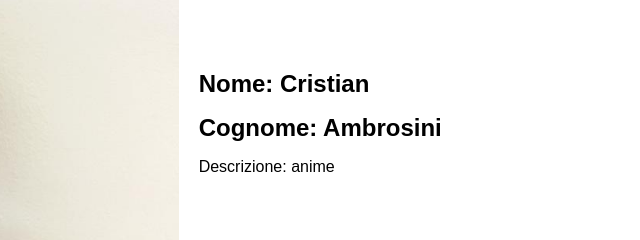
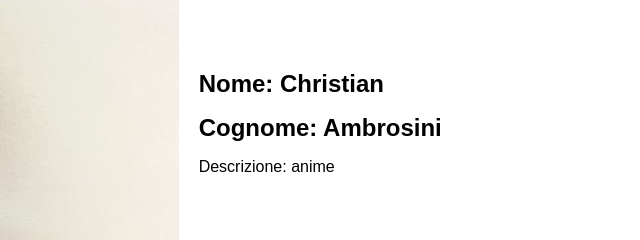
Before and after one commit to monfo068/fotoregistro, a plain HTML site: page bellecose/ambro.html in a window 1280 px wide. Shown: the part 297-537 px from the top of the page, 472-1112 px from the left. Drawn offline with Linux system fonts and the light colour scheme.

Commit message:
Update ambro.html

```diff
--- a/bellecose/ambro.html
+++ b/bellecose/ambro.html
@@ -9,7 +9,7 @@
     <div class="container">
         <img class="image" src="foto/ambro.jpg" alt="immagine">
         <div class="info">
-            <h1>Nome: Cristian</h1>
+            <h1>Nome: Christian</h1>
             <h1>Cognome: Ambrosini</h1>
             <p>Descrizione: anime </p>
 
```
